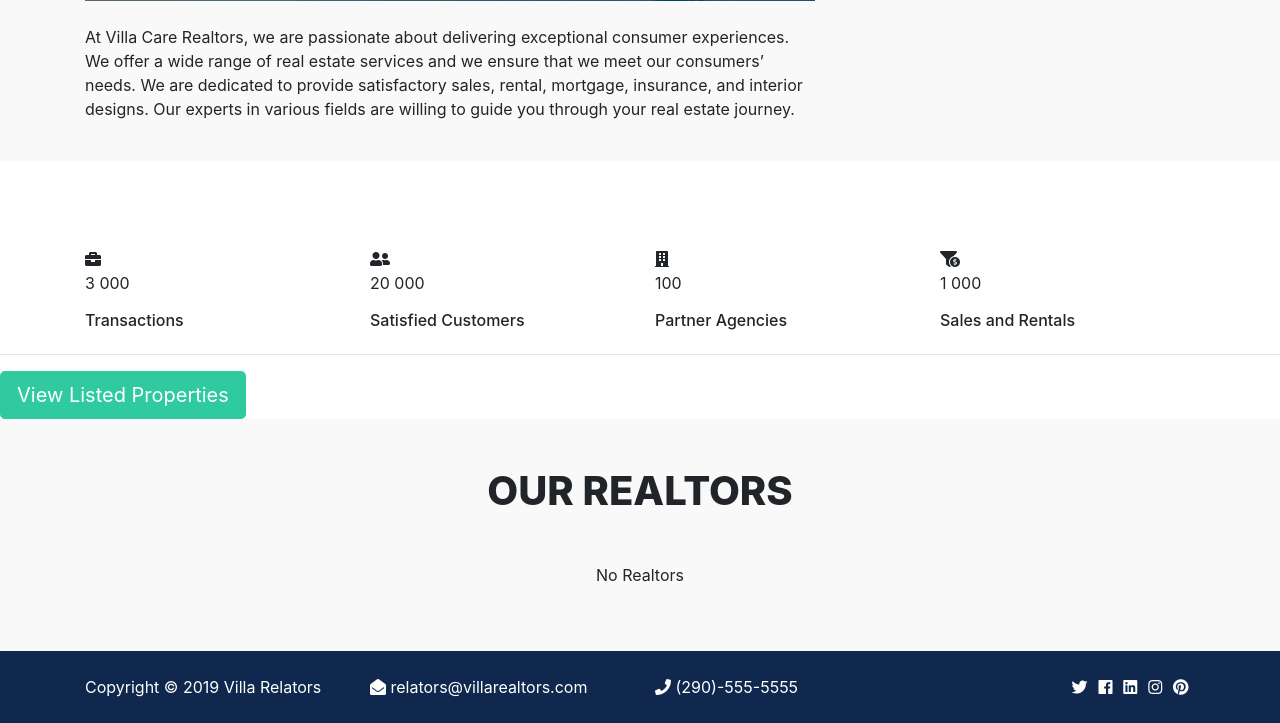
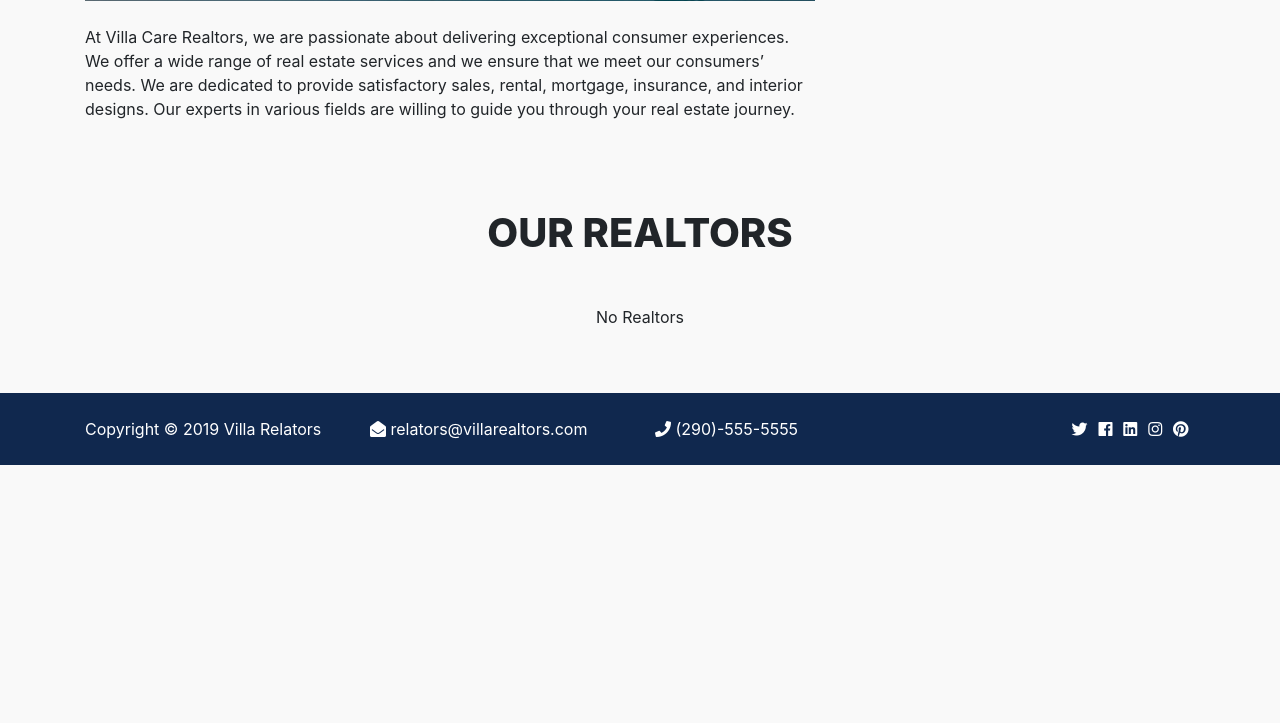
Before and after one commit to gatemadavid/realesttateapp, a Django app: page /about in a window 1280 px wide. Shown: the part 1132-1855 px from the top of the page. After the commit the page ends 1597 px from the top, so only its background shows below. Run offline with Django 3.2, Linux system fonts and the light colour scheme; data that the repository does not hold is empty; some libraries are stand-ins or nearby versions.

Commit message:
remove work section

```diff
--- a/templates/pages/about.html
+++ b/templates/pages/about.html
@@ -42,34 +42,24 @@
           real estate journey.
         </p>
       </div>
-      <div class="col-md-4" >
+      <div class="col-md-4">
 
         <form action="{% url 'search' %}" class="about-search py-3">
           <h5 class="text-center mb-3"><i class="fas fa-search"></i> Search Property</h5>
           <div class="col-md-12 mb-5">
             <label class="sr-only">Keywords</label>
-              <input
-                type="text"
-                name="keywords"
-                class="form-control"
-                placeholder="Keyword (Pool, Garage, etc)"
-              />
+            <input type="text" name="keywords" class="form-control" placeholder="Keyword (Pool, Garage, etc)" />
           </div>
 
           <div class="col-md-12 mb-5">
             <label class="sr-only">City</label>
-              <input
-                type="text"
-                name="city"
-                class="form-control"
-                placeholder="City"
-              />
+            <input type="text" name="city" class="form-control" placeholder="City" />
           </div>
 
           <div class="col-md-12 mb-5">
             <label class="sr-only">State</label>
             <select name="state" class="form-control">
-                <option selected="true">State (All)</option >
+              <option selected="true">State (All)</option>
               {% for key, value in state_choices.items %}
               <option value="{{ key }}">{{ value }}</option>
               {% endfor %}
@@ -88,7 +78,7 @@
 
           <div class="col-md-12 mb-4">
             <select name="price" class="form-control" id="type">
-                  <option value="0" selected="true" >Max Price (Any)</option>
+              <option value="0" selected="true">Max Price (Any)</option>
               {% for key, value in price_choices.items %}
               <option value="{{ key }}">{{ value }}</option>
               {% endfor %}
@@ -108,41 +98,6 @@
   </div>
 </section>
 
-<!-- Work -->
-<section id="work">
-  <h2 class="text-white mb-5">Company Facts</h2>
-  <div class="container">
-    <div class="row facts">
-      <div class="col-md-3 ">
-          <i class="fas fa-briefcase"></i>
-          <p>3 000</p>
-          <h6>Transactions</h6>
-      </div>
-      <div class="col-md-3">
-          <i class="fas fa-user-friends"></i>
-         <p> 20 000</p>
-          <h6>Satisfied Customers</h6>
-
-        </div>
-        <div class="col-md-3">
-            <i class="fas fa-building"></i>
-            <p>100</p>
-            <h6>Partner Agencies</h6>
-
-          </div>
-          <div class="col-md-3">
-              <i class="fas fa-funnel-dollar"></i>
-            <p>1 000</p>
-            <h6>Sales and Rentals</h6>
-            </div>
-    </div>
-  </div>
-
-  <hr />
-  <a href="{% url 'listings' %}" class="btn btn-secondary text-white btn-lg"
-    >View Listed Properties</a
-  >
-</section>
 
 <!-- Team -->
 <section id="team" class="py-5">
```
Lines whose indentation alone changed are shown as unchanged.
